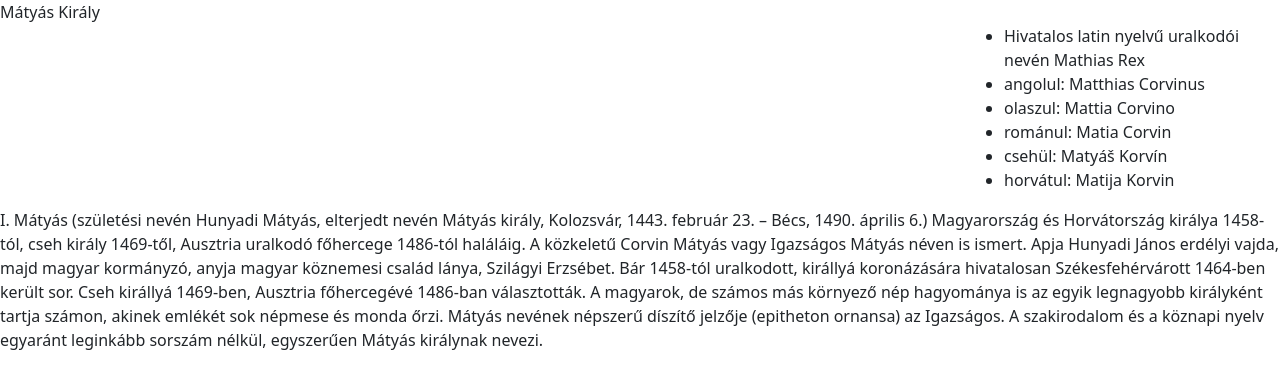
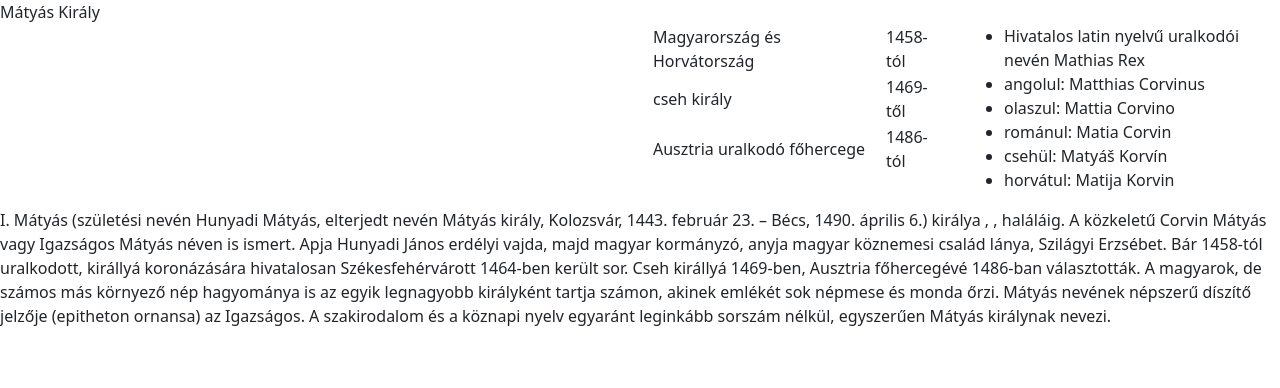
Before and after one commit to tamaszalanckik/Csapatmunka-10B, a plain HTML site: page Matyas_kiraly_csapatmunka/index.html in a window 1280 px wide. Drawn offline with nearby package versions, Linux system fonts and the light colour scheme.

Commit message:
táblázat, felsorolás

```diff
--- a/Matyas_kiraly_csapatmunka/index.html
+++ b/Matyas_kiraly_csapatmunka/index.html
@@ -25,7 +25,28 @@
                     <table>
                         <tr>
                             <td>
+                                Magyarország és Horvátország
+                            </td>
+                            <td>
+                                1458-tól
+                            </td>
+                        </tr>
 
+                        <tr>
+                            <td>
+                                cseh király
+                            </td>
+                            <td>
+                                1469-től
+                            </td>
+                        </tr>
+
+                        <tr>
+                            <td>
+                                Ausztria uralkodó főhercege
+                            </td>
+                            <td>
+                                1486-tól
                             </td>
                         </tr>
                     </table>
@@ -47,7 +68,7 @@
     <footer>
 
     </footer>
-    I. Mátyás (születési nevén Hunyadi Mátyás, elterjedt nevén Mátyás király, Kolozsvár, 1443. február 23. – Bécs, 1490. április 6.) Magyarország és Horvátország királya 1458-tól, cseh király 1469-től, Ausztria uralkodó főhercege 1486-tól haláláig. A közkeletű Corvin Mátyás vagy Igazságos Mátyás néven is ismert.
+    I. Mátyás (születési nevén Hunyadi Mátyás, elterjedt nevén Mátyás király, Kolozsvár, 1443. február 23. – Bécs, 1490. április 6.)  királya ,  ,   haláláig. A közkeletű Corvin Mátyás vagy Igazságos Mátyás néven is ismert.
 
     Apja Hunyadi János erdélyi vajda, majd magyar kormányzó, anyja magyar köznemesi család lánya, Szilágyi Erzsébet. Bár 1458-tól uralkodott, királlyá koronázására hivatalosan Székesfehérvárott 1464-ben került sor. Cseh királlyá 1469-ben, Ausztria főhercegévé 1486-ban választották. A magyarok, de számos más környező nép hagyománya is az egyik legnagyobb királyként tartja számon, akinek emlékét sok népmese és monda őrzi. Mátyás nevének népszerű díszítő jelzője (epitheton ornansa) az Igazságos. A szakirodalom és a köznapi nyelv egyaránt leginkább sorszám nélkül, egyszerűen Mátyás királynak nevezi.
 
```
